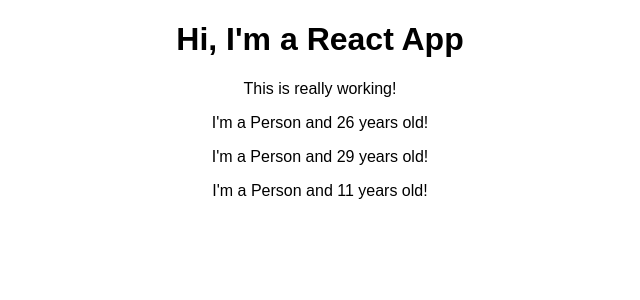
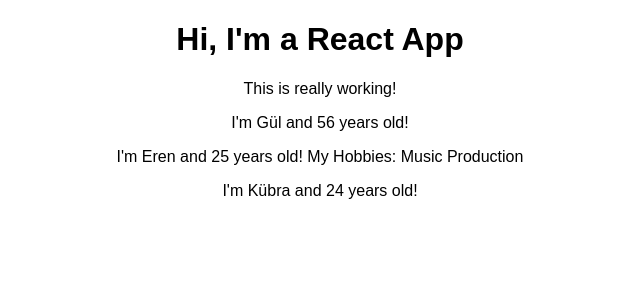
Before and after one commit to erenersahin/react-tutorial, a React (Create React App) app: page / in a window 1280 px wide. Shown: the top 300 px of the page, without its empty margins (320-960 px from the left). Built offline with nearby package versions, Linux system fonts and the light colour scheme.

Commit message:
Outputting dynamic w/ props

```diff
--- a/src/App.js
+++ b/src/App.js
@@ -8,9 +8,9 @@
       <div className="App">
        <h1>Hi, I'm a React App</h1>
        <p>This is really working!</p>
-       <Person/>
-       <Person/>
-       <Person/>
+       <Person name="Gül" age="56" />
+       <Person name="Eren" age="25" >My Hobbies: Music Production</Person>
+       <Person name="Kübra" age="24" />
       </div>
     );
     // return React.createElement('div', {className: 'App'}, React.createElement('h1', null,'Hi, I\'m a React App!!!!'))
--- a/src/Person/Person.js
+++ b/src/Person/Person.js
@@ -1,7 +1,12 @@
 import React from 'react';
 
-const person = () => {
-    return <p>I'm a Person and {Math.floor(Math.random() * 30)} years old!</p>
+const person = (props) => {
+    return (
+    <div>
+            <p>I'm {props.name} and {props.age} years old! {props.children}</p>
+        {/* <p>{props.children}</p> */}
+    </div>
+    )
 };
 
 export default person;
```
Also changed, not shown: 1 other file (tests, documents, lock files or other folders).
